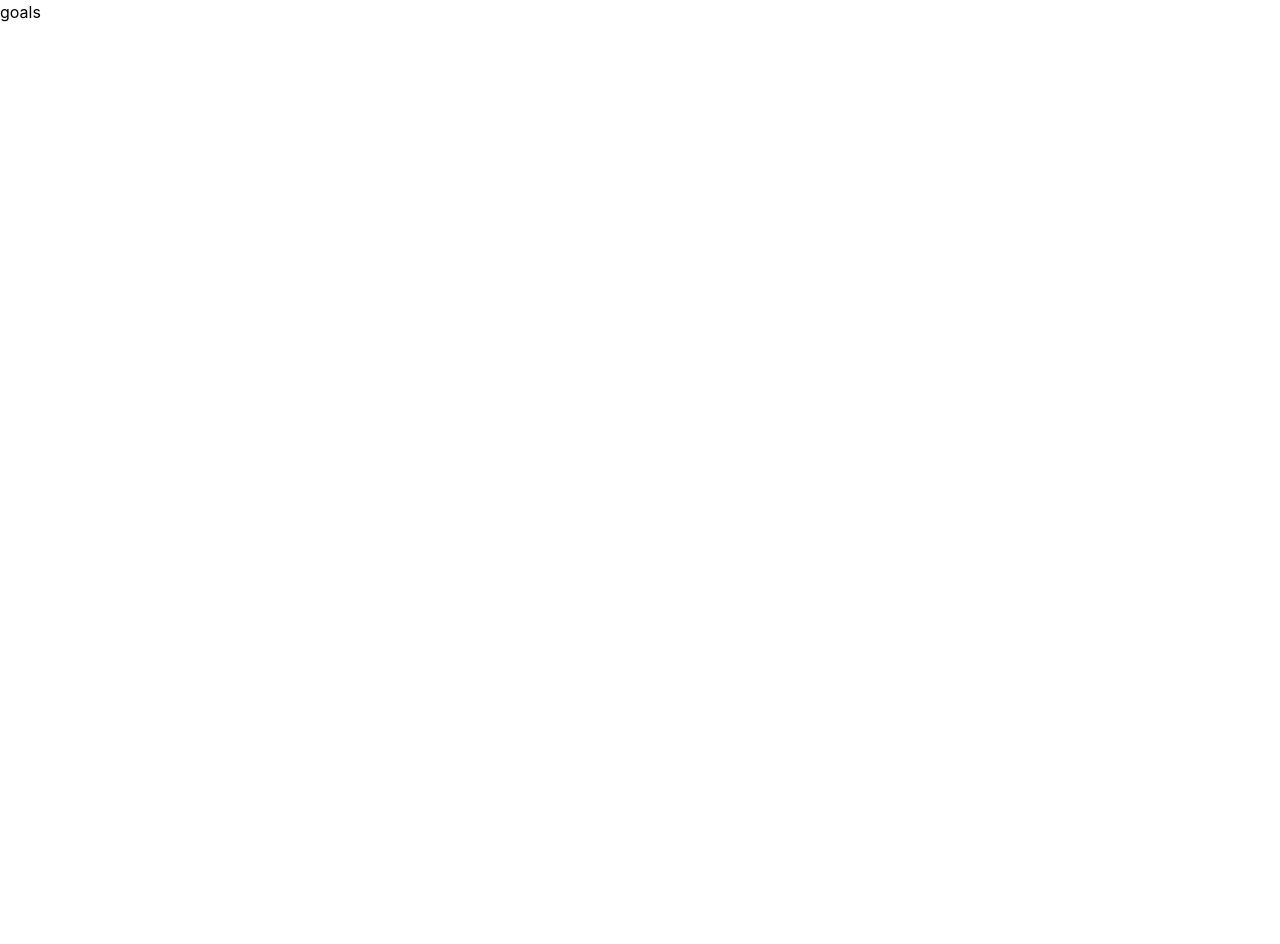
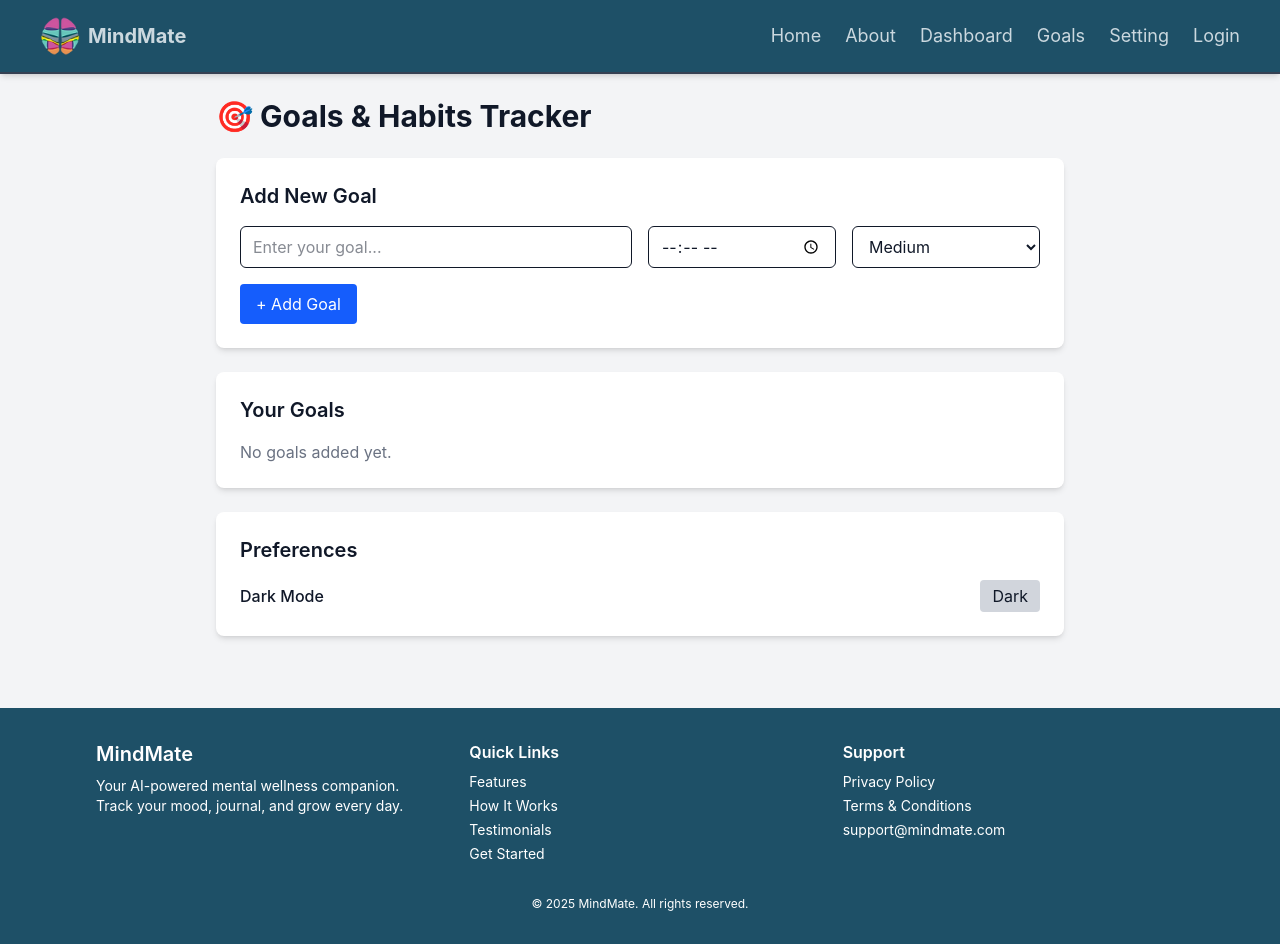
Before and after one commit to Gayatripatil1908/icp10.11-react-1-MindMate, a React (Vite) app: page /Goals in a window 1280 px wide. Before the commit the page ends 800 px from the top, so only its background shows below. Built offline with nearby package versions, Linux system fonts and the light colour scheme.

Commit message:
added fully page code

```diff
--- a/src/views/goals/goals.jsx
+++ b/src/views/goals/goals.jsx
@@ -1,9 +1,155 @@
-import React from 'react'
+import React, { useState } from "react";
+import Navbar from "../../components/Navbar.jsx";
+import Footer from "../../components/Footer.jsx";
 
-function goals() {
+function Goals() {
+  const [darkMode, setDarkMode] = useState(false);
+  const [goals, setGoals] = useState([]);
+  const [goalText, setGoalText] = useState("");
+  const [reminder, setReminder] = useState("");
+  const [priority, setPriority] = useState("Medium");
+
+  const addGoal = () => {
+    if (!goalText.trim()) return;
+    setGoals([
+      ...goals,
+      { text: goalText, reminder, priority, done: false, streak: 0 },
+    ]);
+    setGoalText("");
+    setReminder("");
+    setPriority("Medium");
+  };
+
+  const toggleDone = (index) => {
+    const updated = [...goals];
+    updated[index].done = !updated[index].done;
+    updated[index].streak = updated[index].done
+      ? updated[index].streak + 1
+      : updated[index].streak;
+    setGoals(updated);
+  };
+
+  const deleteGoal = (index) => {
+    setGoals(goals.filter((_, i) => i !== index));
+  };
+
   return (
-    <div>goals</div>
-  )
+    <div
+      className={
+        darkMode
+          ? "bg-gray-900 text-white min-h-screen"
+          : "bg-gray-100 text-gray-900 min-h-screen"
+      }
+    >
+      <Navbar />
+
+      <div className="max-w-4xl mx-auto p-6">
+        <h1 className="text-3xl font-bold mb-6">🎯 Goals & Habits Tracker</h1>
+
+        <section className="bg-white dark:bg-gray-800 rounded-lg shadow-md p-6 mb-6">
+          <h2 className="text-xl font-semibold mb-4">Add New Goal</h2>
+          <div className="grid gap-4 sm:grid-cols-4">
+            <input
+              type="text"
+              value={goalText}
+              onChange={(e) => setGoalText(e.target.value)}
+              placeholder="Enter your goal..."
+              className="border rounded-md px-3 py-2 col-span-2"
+            />
+            <input
+              type="time"
+              value={reminder}
+              onChange={(e) => setReminder(e.target.value)}
+              className="border rounded-md px-3 py-2"
+            />
+            <select
+              value={priority}
+              onChange={(e) => setPriority(e.target.value)}
+              className="border rounded-md px-3 py-2"
+            >
+              <option>Low</option>
+              <option>Medium</option>
+              <option>High</option>
+            </select>
+          </div>
+          <button
+            onClick={addGoal}
+            className="mt-4 bg-blue-600 text-white px-4 py-2 rounded hover:bg-blue-700"
+          >
+            + Add Goal
+          </button>
+        </section>
+
+        <section className="bg-white dark:bg-gray-800 rounded-lg shadow-md p-6 mb-6">
+          <h2 className="text-xl font-semibold mb-4">Your Goals</h2>
+          {goals.length === 0 ? (
+            <p className="text-gray-500">No goals added yet.</p>
+          ) : (
+            <ul className="space-y-4">
+              {goals.map((goal, index) => (
+                <li
+                  key={index}
+                  className="flex items-center justify-between border-b pb-2"
+                >
+                  <div>
+                    <p
+                      className={
+                        goal.done
+                          ? "line-through text-gray-500"
+                          : "text-lg font-medium"
+                      }
+                    >
+                      {goal.text}{" "}
+                      <span className="text-sm text-gray-400">
+                        ({goal.priority} priority)
+                      </span>
+                    </p>
+                    {goal.reminder && (
+                      <p className="text-sm text-gray-400">
+                        ⏰ Reminder: {goal.reminder}
+                      </p>
+                    )}
+                    <p className="text-xs text-green-500">
+                      🔥 Streak: {goal.streak} days
+                    </p>
+                  </div>
+                  <div className="flex gap-2">
+                    <button
+                      onClick={() => toggleDone(index)}
+                      className="bg-blue-500 text-white px-3 py-1 rounded hover:bg-blue-600"
+                    >
+                      {goal.done ? "Undo" : "Done"}
+                    </button>
+                    <button
+                      onClick={() => deleteGoal(index)}
+                      className="bg-red-500 text-white px-3 py-1 rounded hover:bg-red-600"
+                    >
+                      Delete
+                    </button>
+                  </div>
+                </li>
+              ))}
+            </ul>
+          )}
+        </section>
+
+        <section className="bg-white dark:bg-gray-800 rounded-lg shadow-md p-6">
+          <h2 className="text-xl font-semibold mb-4">Preferences</h2>
+          <div className="flex items-center justify-between">
+            <span className="font-medium">Dark Mode</span>
+            <button
+              onClick={() => setDarkMode(!darkMode)}
+              className="bg-gray-300 dark:bg-gray-700 px-3 py-1 rounded"
+            >
+              {darkMode ? "Light" : "Dark"}
+            </button>
+          </div>
+        </section>
+      </div>
+
+      <Footer />
+    </div>
+  );
 }
 
-export default goals;
+export default Goals;
```
Also changed, not shown: src/views/goals/goals.css (deleted), 1 other file (tests, documents, lock files or other folders).
